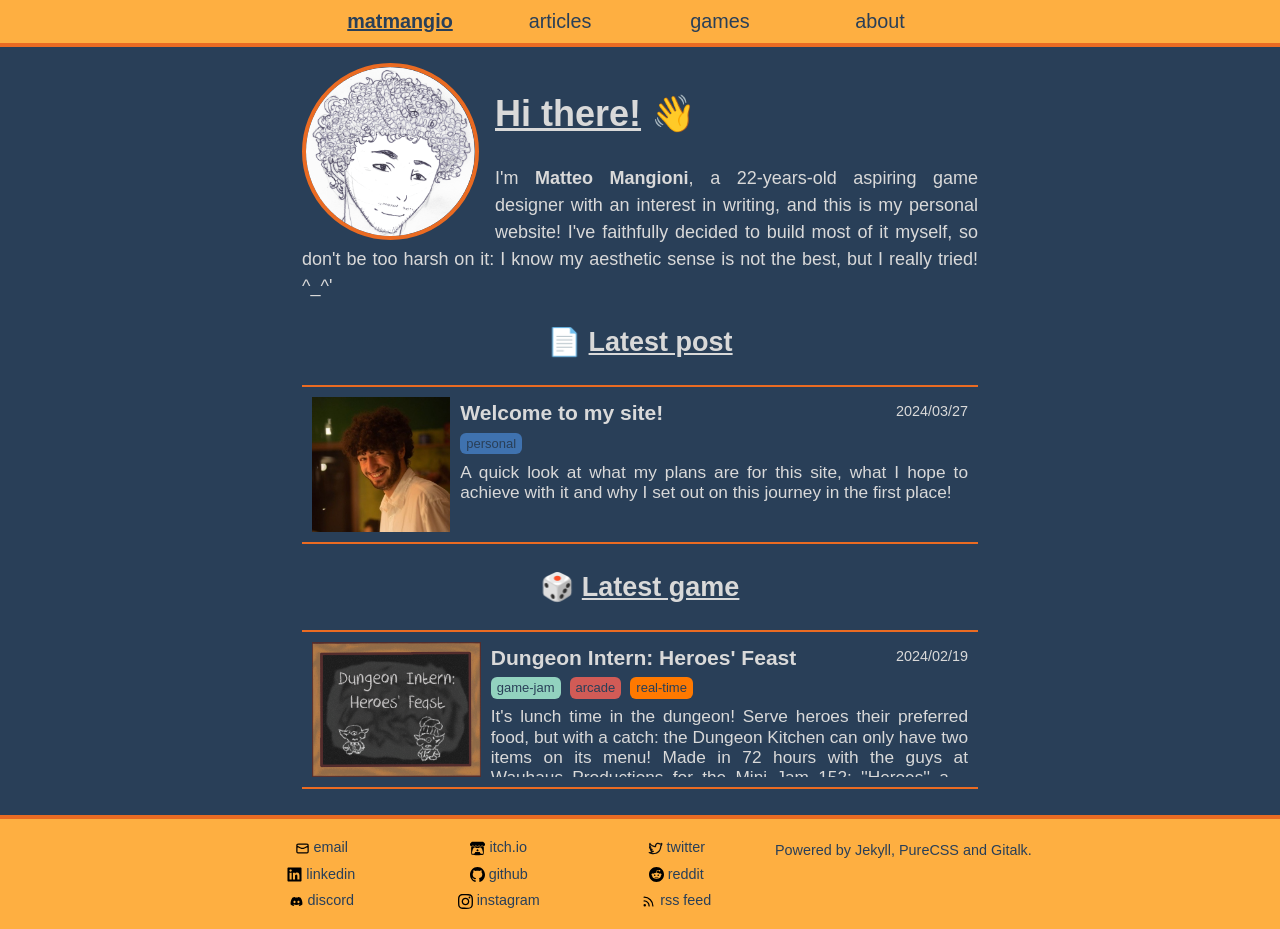
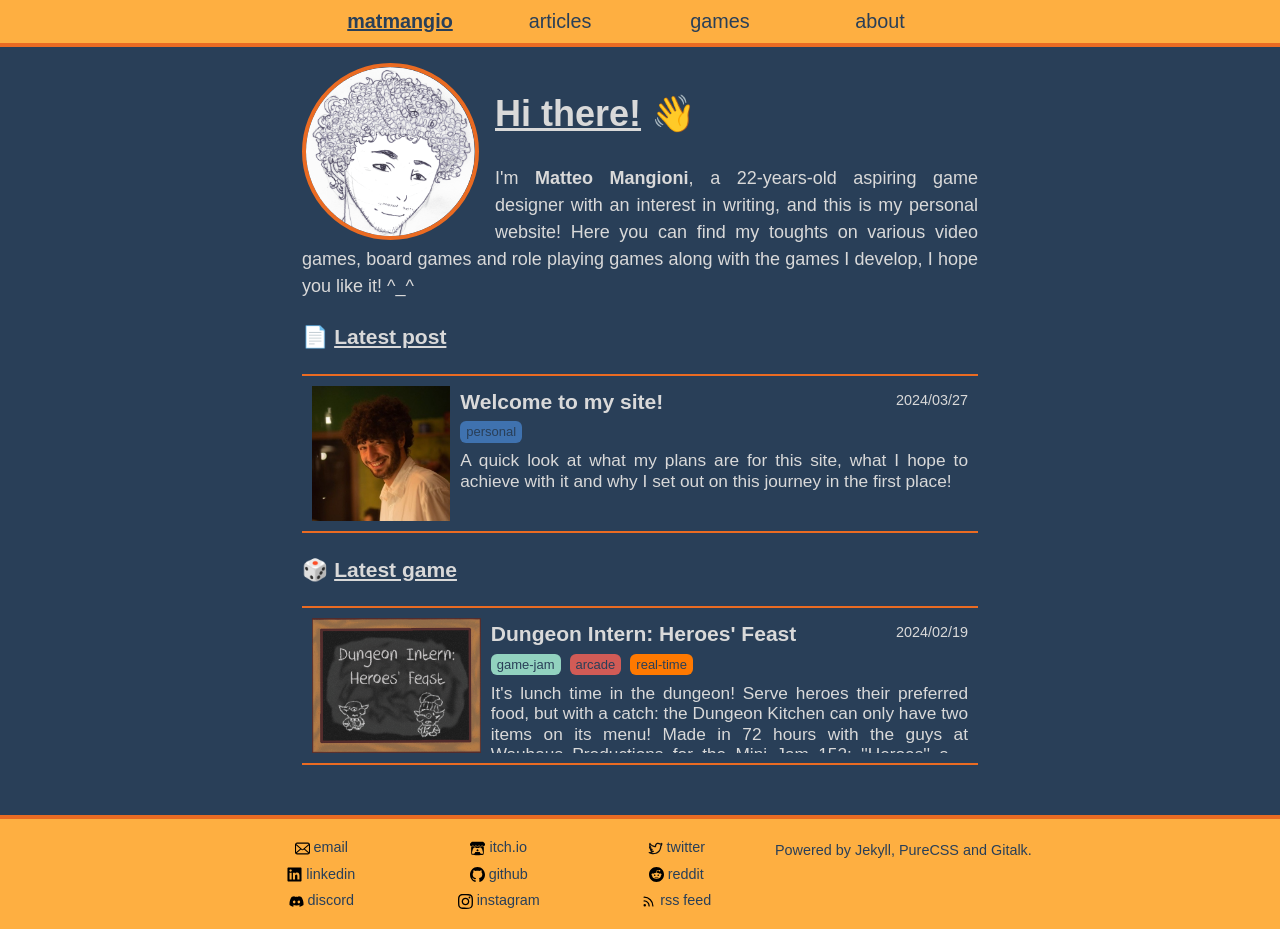
Before and after one commit to matmangio/matmangio.github.io, a Jekyll site: the page built from index.html, in a window 1280 px wide and 929 px high. Built offline with Jekyll 4.4.1, drawn with Linux system fonts in a browser that asks for light colours; nearby versions of some CDN libraries; emoji names are drawn with the system emoji font; some web fonts are replaced; comment, search, counter and statistics services are not loaded.

Commit message:
Various fixes

```diff
--- a/_layouts/my_post.html
+++ b/_layouts/my_post.html
@@ -16,7 +16,7 @@ layout: my_default
     </div>
 {% endif %}
 
-<h1 class="post-title">{{ page.title }}</h1>
+<h1 class="post-title left-text">{{ page.title }}</h1>
 
 <p class="tags">
     {%if page.tags.size > 0 %}
--- a/index.html
+++ b/index.html
@@ -8,23 +8,23 @@ title: home
         <h1><u>Hi there!</u> :wave:</h1>
         <p style="margin-bottom: 0;">
             I'm <b>Matteo Mangioni</b>, a {{ my_age }}-years-old aspiring game designer with an interest in writing, and this is my personal website!
-            I've faithfully decided to build most of it myself, so don't be too harsh on it: I know my aesthetic sense is not the best, but I really tried! ^_^'
+            Here you can find my toughts on various video games, board games and role playing games along with the games I develop, I hope you like it! ^_^
         </p>
     </div>
 </div>
 
-<h2 class="center-text"> :page_facing_up: <u>Latest post</u></h2>
+<h3> :page_facing_up: <u>Latest post</u></h3>
 {% if site.posts.size > 0 %}
     {% assign posts = site.posts | sort: 'date' | reverse %}
     {% include card.html collection=posts index=0 top=1 bottom=1 %}
 {% else %}
-    <p class="center-text">No articles published yet!</p>
+    <p>No articles published yet!</p>
 {% endif %}
 
-<h2 class="center-text"> :game_die: <u>Latest game</u></h2>
+<h3> :game_die: <u>Latest game</u></h3>
 {% if site.games.size > 0 %}
     {% assign games = site.games | sort: 'date' | reverse %}
     {% include card.html collection=games index=0 top=1 bottom=1 %}
 {% else %}
-    <p class="center-text">No games published yet!</p>
+    <p>No games published yet!</p>
 {% endif %}
```
Also changed, not shown: about.html (+8 -4 lines), assets/images/svg/discord-logo.svg, assets/images/svg/mail-logo.svg.
